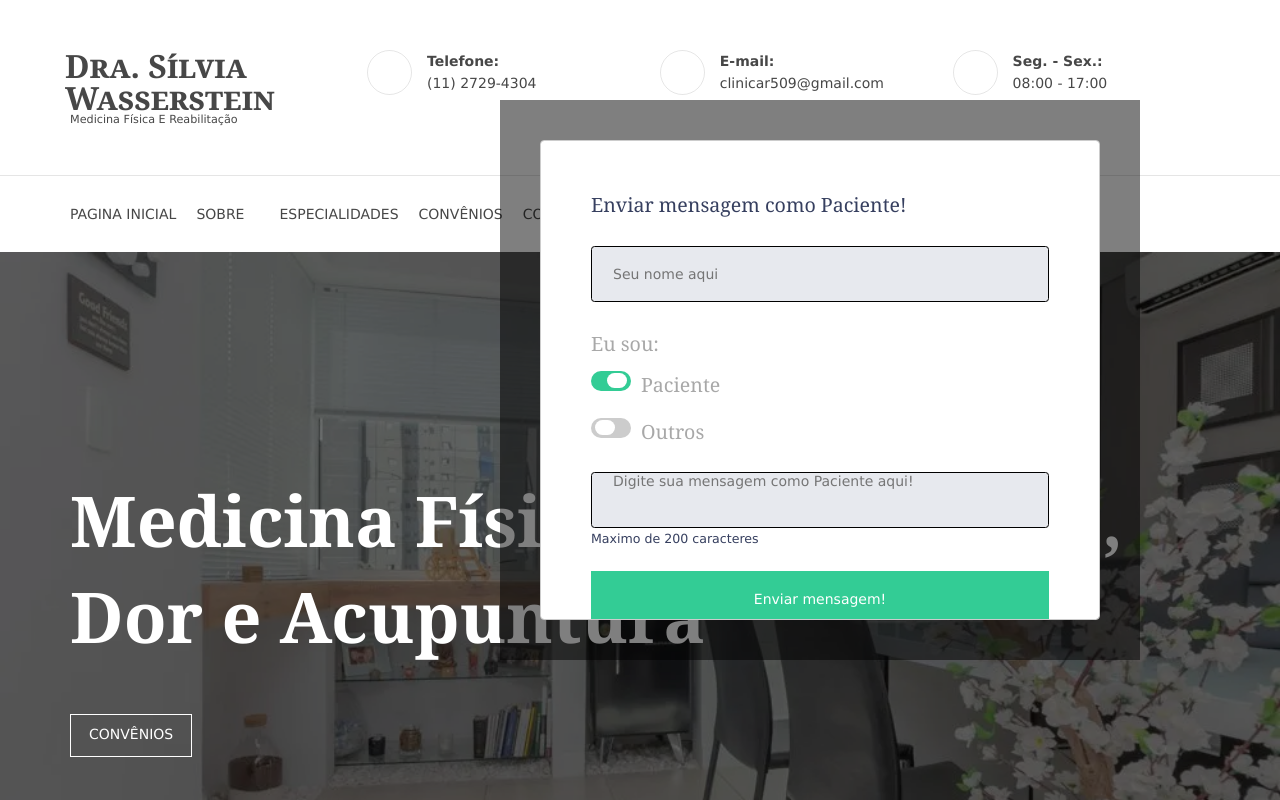
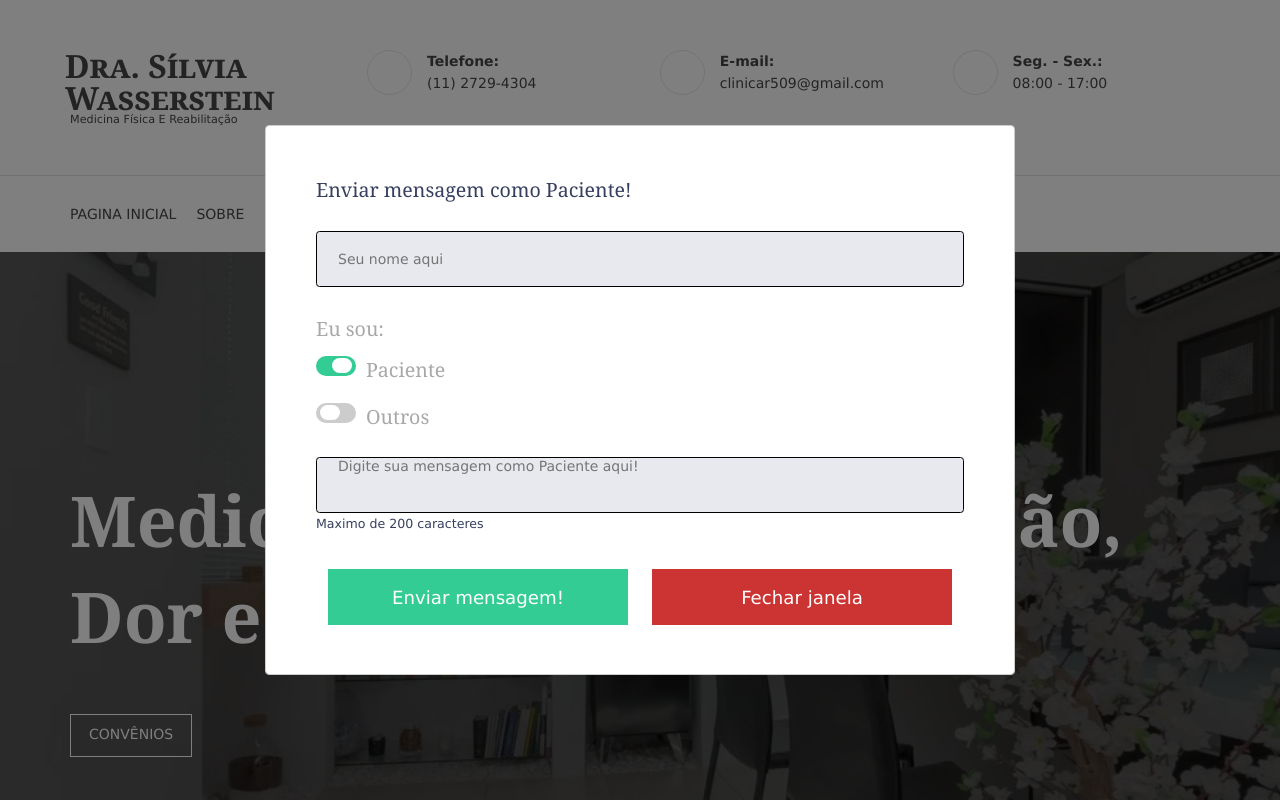
Before and after one commit to GLaveli/Wasserstein, a React (Create React App) app: page / in a window 1280 px wide. Both pictures are taken after a click on the button "Deixe sua mensagem". Shown: the top 800 px of the page. Built offline with nearby package versions, Linux system fonts and the light colour scheme; no server answers; some icons are missing.

Commit message:
update model

```diff
--- a/src/App.css
+++ b/src/App.css
@@ -331,6 +331,7 @@
 
 /* Click to Action
 --------------------------------------------------------------------------------------------------------------- */
+
 
 #cta {}
 
@@ -1495,3 +1496,12 @@ table a, #comments a {
 		font-size: 1.8rem;
 	}
 }
+
+/* Custom
+--------------------------------------------------------------------------------------------------------------- */
+
+.alignFlexButton{
+	display: flex;
+	flex-direction: row;
+	justify-content: space-around;
+}
--- a/src/components/NewTestimonialMessage/index.js
+++ b/src/components/NewTestimonialMessage/index.js
@@ -60,17 +60,14 @@ function MessageModal() {
         style={
           {
             overlay: {
-              position: 'fixed',
-              top: 100,
-              left: 500,
+              display: 'flex',
               bottom: 0,
-              width: `50%`,
-              height: `70%`,
-              overflow: 'hidden',
               backgroundColor: 'rgba(0, 0, 0, .5)'
             },
             content: {
-              position: 'absolute',
+              width: '750px',
+              height: '550px',
+              margin: 'auto',
               backgroundColor: '#fff',
               overflow: 'auto',
               WebkitOverflowScrolling: 'touch',
@@ -108,8 +105,11 @@ function MessageModal() {
             onChange={e => { setMessage(e.target.value) }} required
             maxlength="200" />
           <p className="subText">Maximo de 200 caracteres</p>
+          <div className="alignFlexButton">
+            <button className="submitButton" type="submit">Enviar mensagem!</button>
+            <button className="exitButton" onClick={() => setModalIsOpen(false)} >Fechar janela</button>
+          </div>
 
-          <button type="submit">Enviar mensagem!</button>
         </Container>
 
       </Modal>
--- a/src/components/NewTestimonialMessage/styles.js
+++ b/src/components/NewTestimonialMessage/styles.js
@@ -121,14 +121,25 @@ textarea{
  }
 }
 
-button[type="submit"]{
- width: 100%;
+.submitButton{
+ width: 300px;
  padding: 0 1.5rem;
  height: 4rem;
  background: #33CC95;
  color: #fff;
  border: 0;
- font-size: 1rem;
+ font-size: 1.3rem;
  margin-top: 1.5rem;
 }
+.exitButton{
+ width: 300px;
+ padding: 0 1.5rem;
+ height: 4rem;
+ background: #cc3333;
+ color: #fff;
+ border: 0;
+ font-size: 1.3rem;
+ margin-top: 1.5rem;
+}
+
 `;
```
